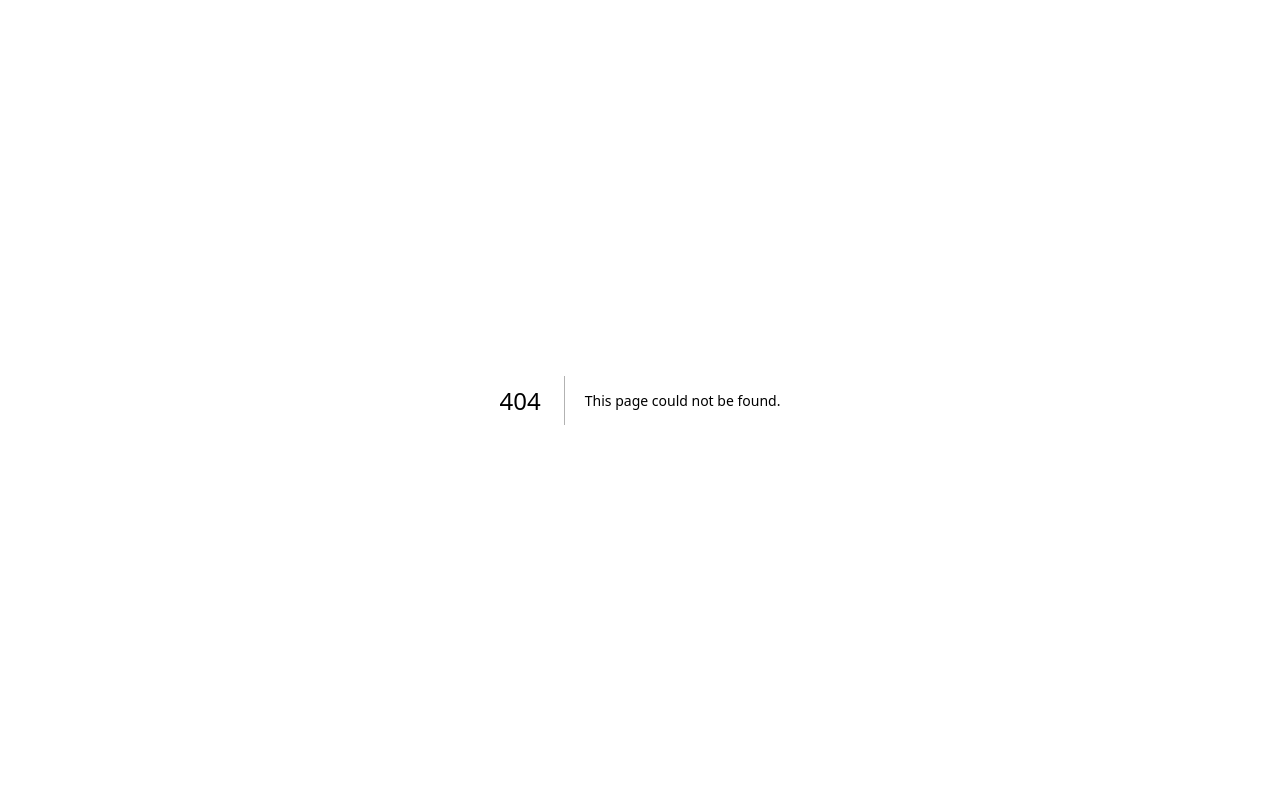
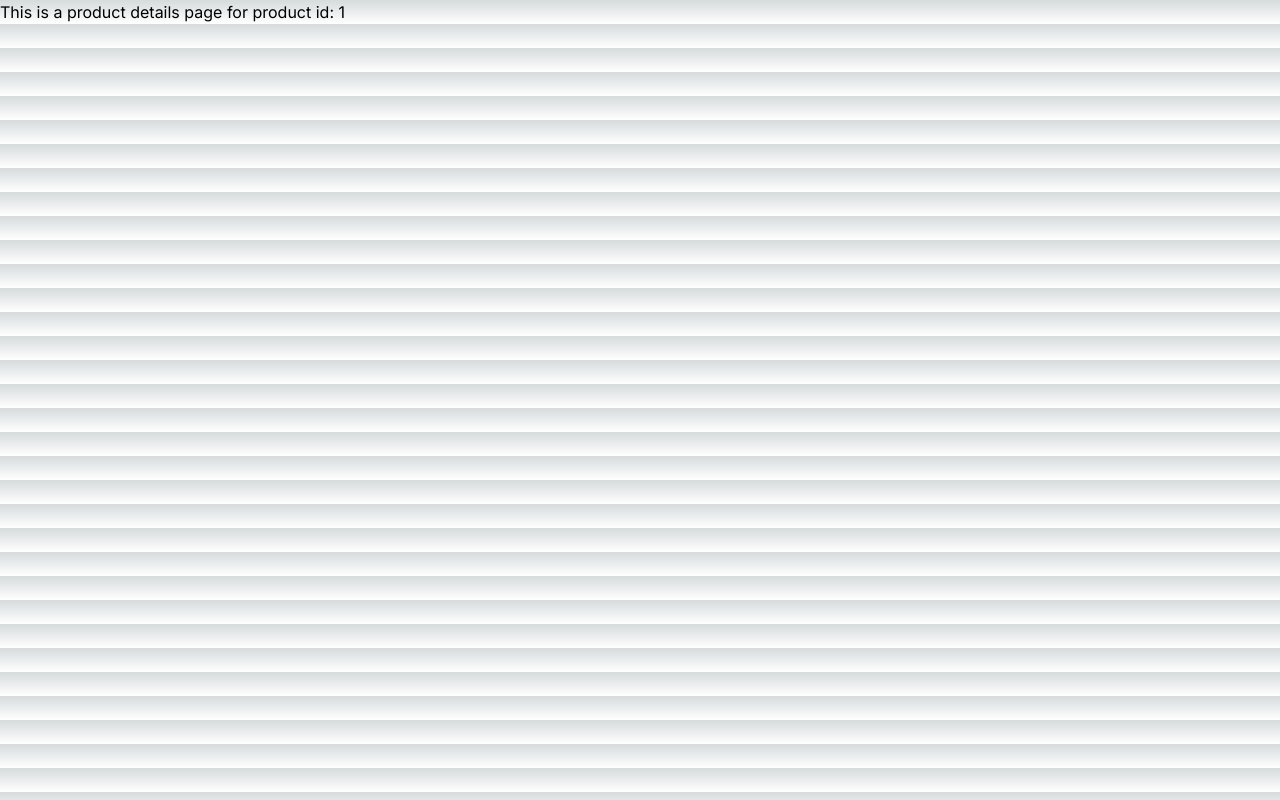
Before and after one commit to jrbarnhart/mock-web-store, a Next.js app: page /products/1 in a window 1280 px wide. Before the commit this address had no page. Built offline with nearby package versions, Linux system fonts and the light colour scheme.

Commit message:
Add routes for dashboard and products pages

```diff
--- /dev/null
+++ b/app/(admin)/dashboard/page.tsx
@@ -0,0 +1,3 @@
+export default function Page() {
+  return <p>This is the admin dashboard!</p>;
+}
--- /dev/null
+++ b/app/(shop)/products/[id]/page.tsx
@@ -0,0 +1,3 @@
+export default function Page({ params }: { params: { id: string } }) {
+  return <p>This is a product details page for product id: {params.id}</p>;
+}
--- /dev/null
+++ b/app/(shop)/products/page.tsx
@@ -0,0 +1,3 @@
+export default function Page() {
+  return <p>This is the products page!</p>;
+}
```
